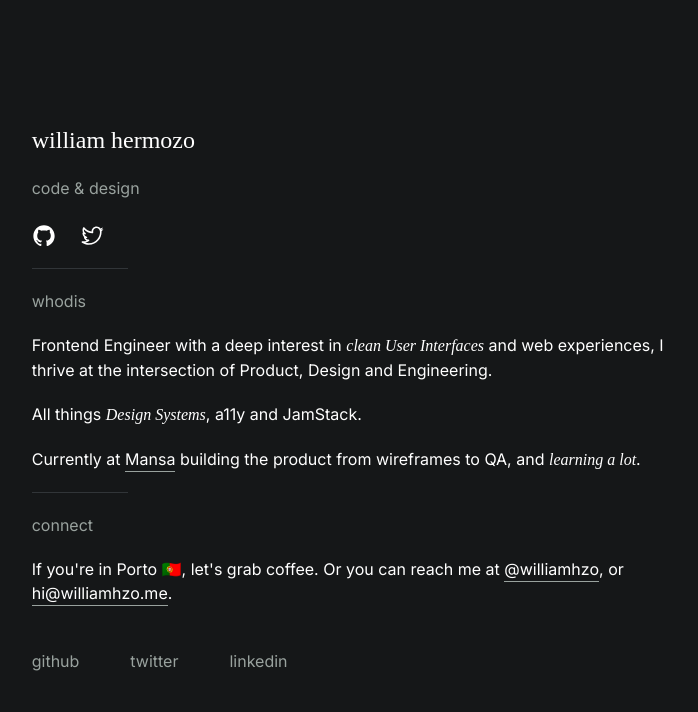
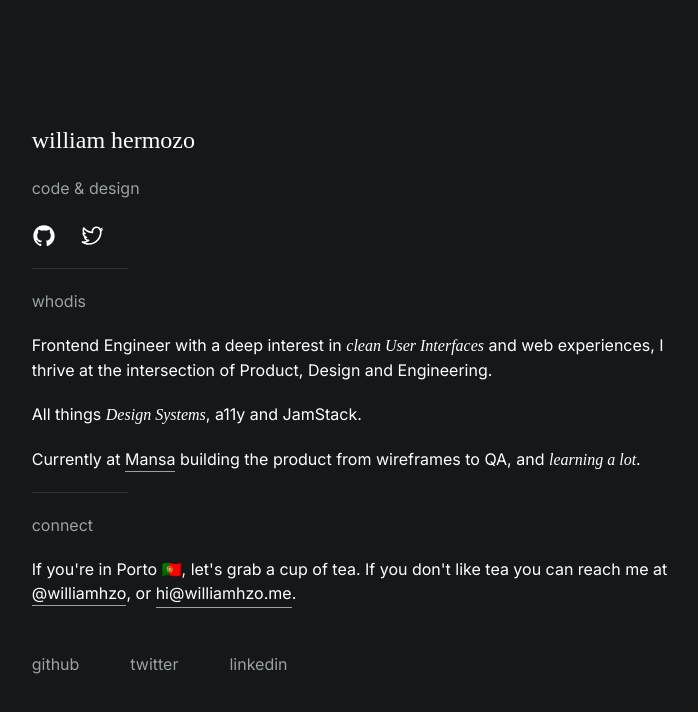
Before and after one commit to williamhzo/williamhzo.me-v1, a Next.js app: page / in a window 1280 px wide. Shown: the top 712 px of the page, without its empty margins (287-985 px from the left). Built offline with nearby package versions, Linux system fonts and the light colour scheme; a web font is replaced by a local one.

Commit message:
feat: add copy to clipboard

```diff
--- a/components/Contact.tsx
+++ b/components/Contact.tsx
@@ -1,9 +1,30 @@
 import React from "react";
 import Link from "./atoms/Link";
 import Section from "./atoms/Section";
-import { ArrowTopRightIcon } from "@radix-ui/react-icons";
+import {
+  ArrowTopRightIcon,
+  ClipboardCopyIcon,
+  CheckCircledIcon,
+} from "@radix-ui/react-icons";
+import Tooltip from "./atoms/Tooltip";
 
-export default function FooterF() {
+const EMAIL = "hi@williamhzo.me";
+const COPY_RESET_DELAY = 4000; // in ms
+
+export default function Contact() {
+  const [copied, setCopied] = React.useState(false);
+
+  function handleClick() {
+    if (!navigator.clipboard) return console.warn("update your browser buddy!");
+
+    navigator.clipboard.writeText(EMAIL);
+    setCopied(true);
+
+    setTimeout(() => {
+      setCopied(false);
+    }, COPY_RESET_DELAY);
+  }
+
   return (
     <Section>
       <h3>connect</h3>
@@ -13,9 +34,24 @@ export default function FooterF() {
         <span role="img" aria-label="Portuguese flag">
           🇵🇹
         </span>
-        , let&apos;s grab coffee. Or you can reach me at{" "}
-        <Link href="https://twitter.com/williamhzo">@williamhzo</Link>, or{" "}
-        <Link href="mailto:hi@williamhzo.me">hi@williamhzo.me</Link>.
+        , let&apos;s grab a cup of tea. If you don&apos;t like tea you can reach
+        me at <Link href="https://twitter.com/williamhzo">@williamhzo</Link>, or{" "}
+        <Tooltip
+          content={
+            <p className="flex w-20 items-center justify-center gap-2">
+              {copied ? "copied" : "copy"}
+              {copied ? <CheckCircledIcon /> : <ClipboardCopyIcon />}
+            </p>
+          }
+        >
+          <button
+            className="border-b-[1px] border-low-contrast pb-[2px] hover:text-low-contrast"
+            onClick={handleClick}
+          >
+            {EMAIL}
+          </button>
+        </Tooltip>
+        .
       </p>
 
       <nav className="mt-6">
--- /dev/null
+++ b/components/atoms/Tooltip.tsx
@@ -0,0 +1,35 @@
+import React from "react";
+
+import type { TooltipProps as RadixTooltipProps } from "@radix-ui/react-tooltip";
+
+import {
+  Root,
+  Arrow,
+  Trigger,
+  Content,
+  Provider,
+} from "@radix-ui/react-tooltip";
+
+type TooltipProps = RadixTooltipProps & {
+  content: JSX.Element | string;
+};
+
+export default function Tooltip({ children, content }: TooltipProps) {
+  return (
+    <Provider delayDuration={200}>
+      <Root>
+        <Trigger
+          asChild
+          onMouseDown={(e) => e.preventDefault()}
+          onClick={(e) => e.preventDefault()}
+        >
+          {children}
+        </Trigger>
+        <Content className="rounded-md border-[1px] border-low-contrast bg-background px-3 py-2 text-white">
+          {content}
+          <Arrow className="fill-low-contrast" />
+        </Content>
+      </Root>
+    </Provider>
+  );
+}
--- a/package.json
+++ b/package.json
@@ -10,6 +10,7 @@
   },
   "dependencies": {
     "@radix-ui/react-icons": "^1.1.0",
+    "@radix-ui/react-tooltip": "^0.1.7",
     "next": "12.1.4",
     "react": "18.0.0",
     "react-dom": "18.0.0"
```
Also changed, not shown: 1 other file (tests, documents, lock files or other folders).
